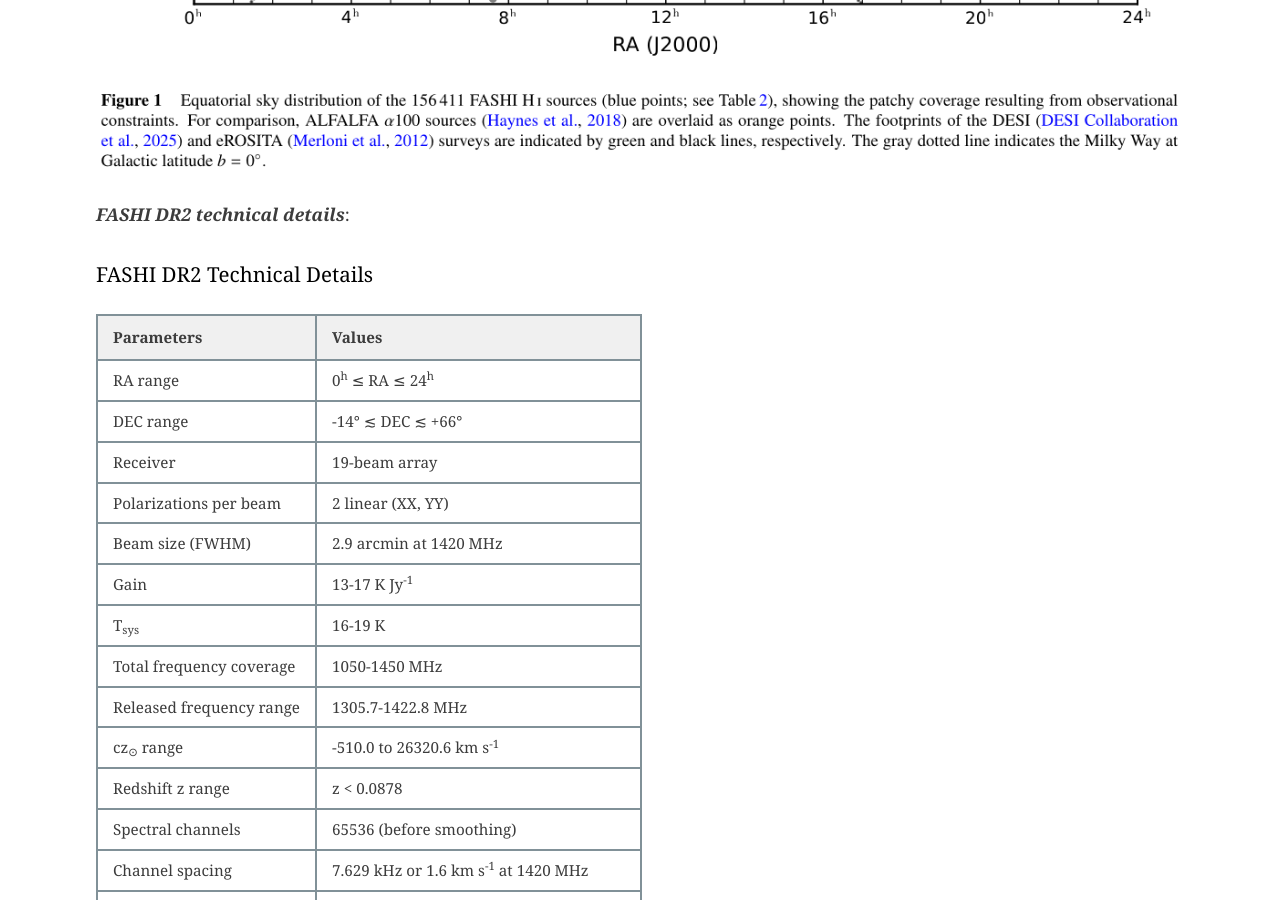
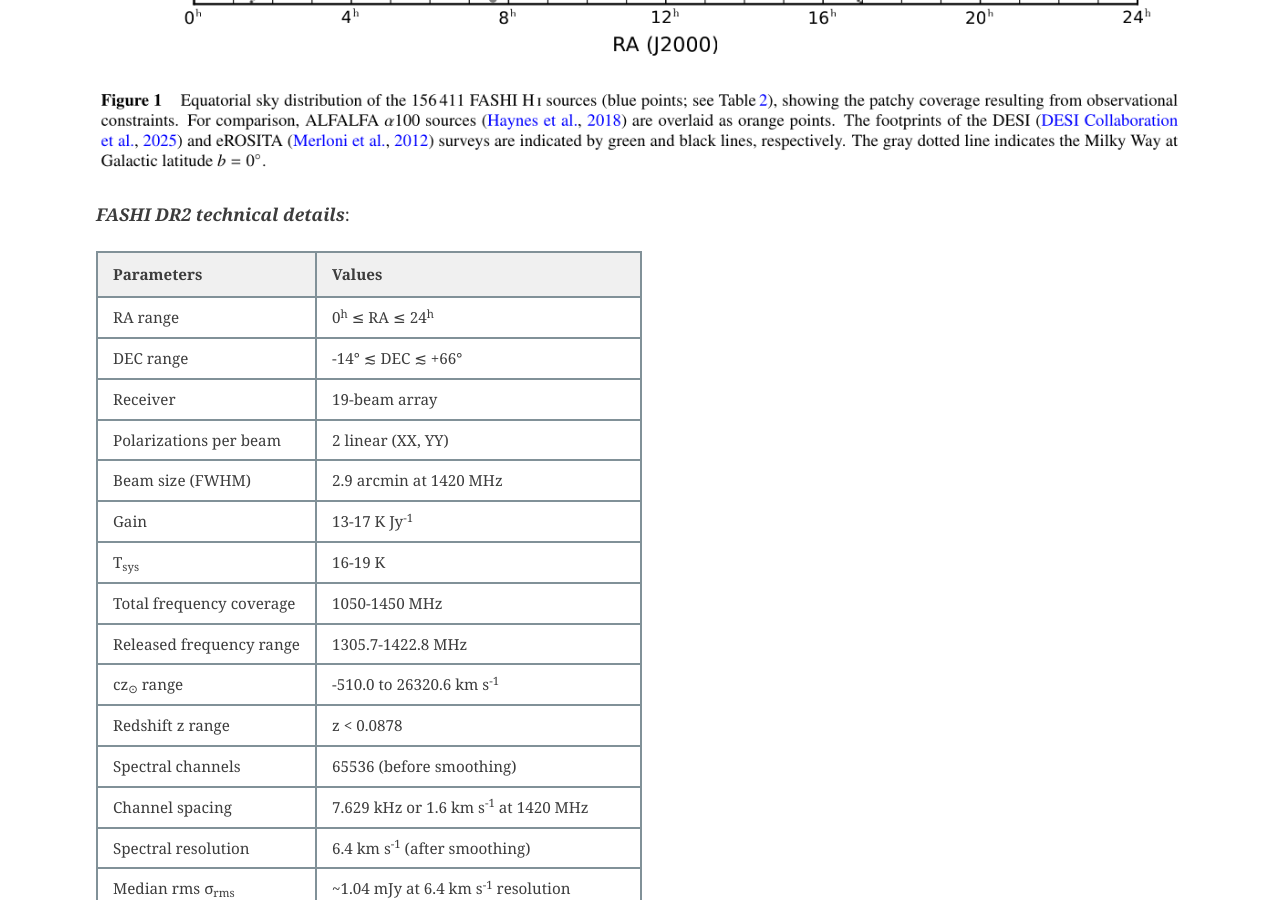
Before and after one commit to zcp521/zcp521.github.io, a Jekyll site: the page built from fashi.md, in a window 1280 px wide and 900 px high, scrolled down 1222 px. Built offline with Jekyll 4.4.1, drawn with Linux system fonts in a browser that asks for light colours.

Commit message:
Update fashi.md

```diff
--- a/fashi.md
+++ b/fashi.md
@@ -29,7 +29,6 @@ tagline: "The FAST All Sky H I Survey"
 ![]({{ site.baseurl }}/img/fashi.png)
 
 ***FASHI DR2 technical details***:
-<h3>FASHI DR2 Technical Details</h3>
 
 <table style="width: 100%; border-collapse: collapse; font-size: 0.95rem; margin: 1.5rem 0;">
   <thead>
```
